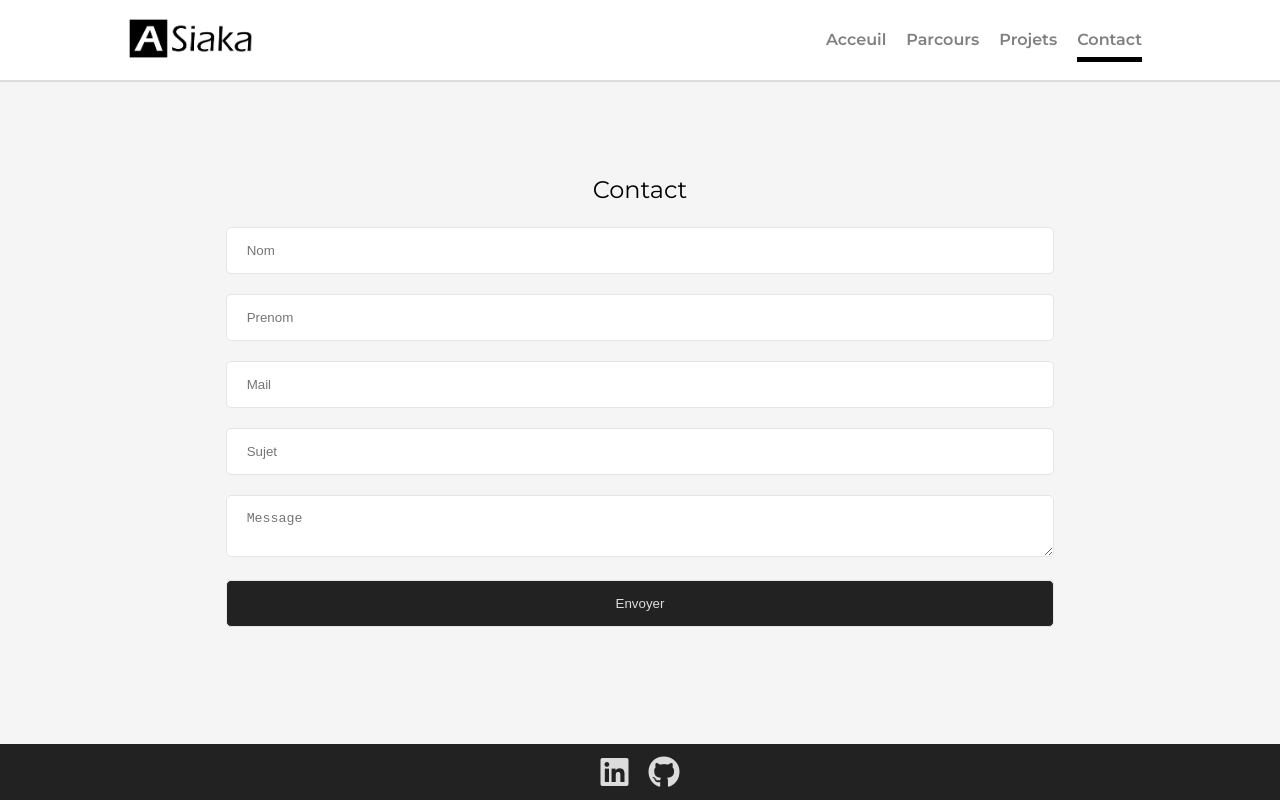
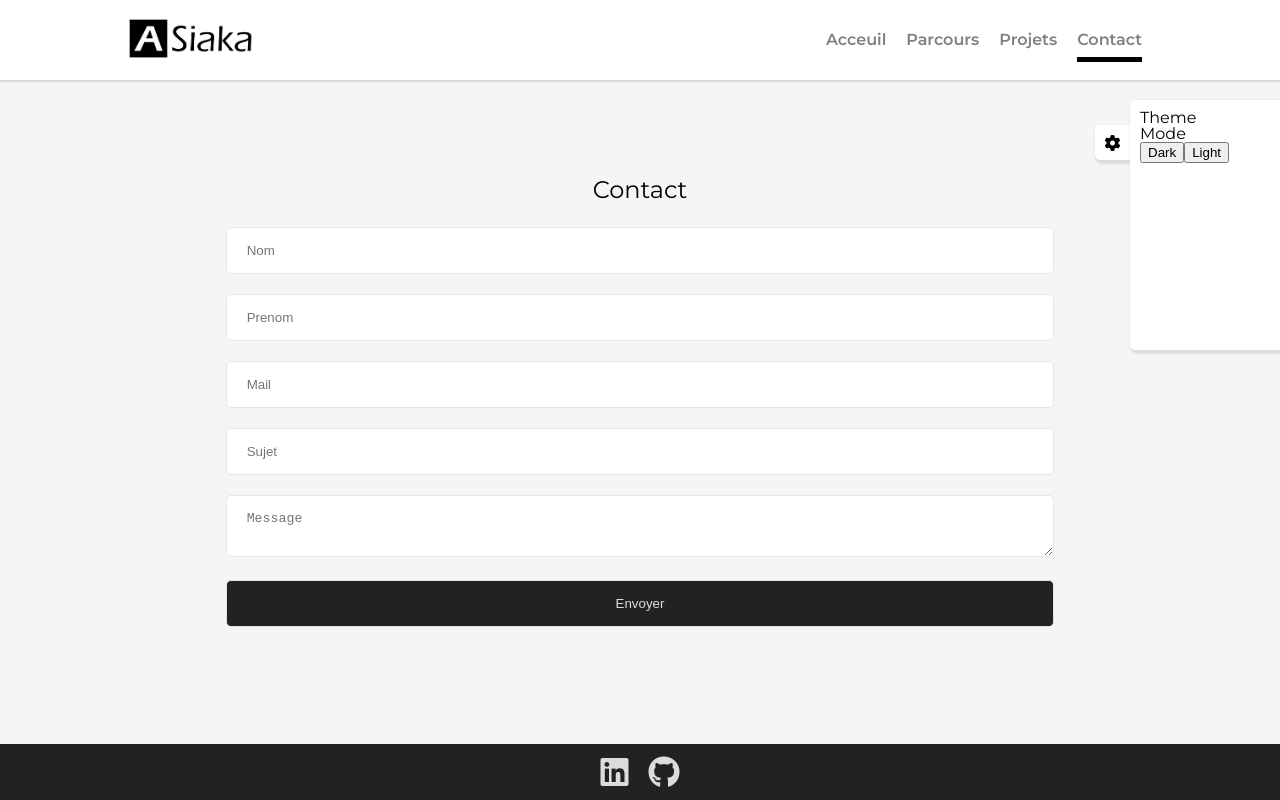
Before and after one commit to ASiaka/Portfolio, a React (Create React App) app: page /contact in a window 1280 px wide. Built offline with nearby package versions, Linux system fonts and the light colour scheme.

Commit message:
modif: formaulaire contact + theme

```diff
--- a/src/components/App/index.js
+++ b/src/components/App/index.js
@@ -3,6 +3,7 @@ import { Routes, Route } from 'react-router-dom';
 
 import Nav from '../Nav/Nav';
 import Footer from '../Footer/Footer';
+import Theme from '../Theme/Theme';
 import Acceuil from '../Acceuil/Acceuil';
 import Parcours from '../Parcours/Parcours';
 import Projets from '../Projets/Projets';
@@ -18,6 +19,7 @@ function App() {
   return (
     <div className="app">
       <Nav />
+      <Theme />
       <Routes>
         <Route path="/" element={<Acceuil />} />
         <Route path="/parcours" element={<Parcours {...parcoursData} />} />
--- a/src/components/Contact/Contact.js
+++ b/src/components/Contact/Contact.js
@@ -1,17 +1,80 @@
+import { useState } from 'react';
 import './contact.scss';
 
 function Contact() {
+  const [nom, setNom] = useState('');
+  const [prenom, setPrenom] = useState('');
+  const [mail, setMail] = useState('');
+  const [sujet, setSujet] = useState('');
+  const [message, setMessage] = useState('');
+
+
+  function handleChangeNom(event) {
+    setNom(event.currentTarget.value);
+  };
+  function handleChangePrenom(event) {
+    setPrenom(event.currentTarget.value);
+  };
+  function handleChangeMail(event) {
+    setMail(event.currentTarget.value);
+  };
+  function handleChangeSujet(event) {
+    setSujet(event.currentTarget.value);
+  };
+  function handleChangeMessage(event) {
+    setMessage(event.currentTarget.value);
+  };
+
+  console.log(nom);
+
   return (
     <main className="contact-container">
       <h1 className="contact-title">Contact</h1>
       <div className="contact-content">
         <form className="contact-form">
-          <input type="text" name="nom" value="" placeholder="Nom" className="contact-input" required></input>
-          <input type="text" name="prenom" value="" placeholder="Prenom" className="contact-input" required></input>
-          <input type="email" name="mail" value="" placeholder="Mail" className="contact-input" required></input>
-          <input type="text" name="sujet" value="" placeholder="Sujet" className="contact-input" required></input>
-          <textarea name="message" value="" placeholder="Message" className="contact-input" required></textarea>
-          <button type="submit" name="envoyer" className="contact-input" id="contact-button">Envoyer</button>
+          <input type="text"
+            name="nom"
+            placeholder="Nom"
+            className="contact-input"
+            required
+            value={nom}
+            onChange={handleChangeNom}
+          />
+          <input
+            type="text"
+            name="prenom"
+            placeholder="Prenom"
+            className="contact-input"
+            required
+            value={prenom}
+            onChange={handleChangePrenom}
+          />
+          <input type="email"
+            name="mail"
+            placeholder="Mail"
+            className="contact-input"
+            required
+            value={mail}
+            onChange={handleChangeMail}
+          />
+          <input type="text"
+            name="sujet"
+            placeholder="Sujet"
+            className="contact-input"
+            required
+            value={sujet}
+            onChange={handleChangeSujet}
+          />
+          <textarea
+            name="message"
+            placeholder="Message"
+            className="contact-input"
+            required
+            value={message}
+            onChange={handleChangeMessage}
+          />
+          <button type="submit"
+            name="envoyer" className="contact-input" id="contact-button">Envoyer</button>
         </form>
       </div>
     </main>
--- /dev/null
+++ b/src/components/Theme/Theme.js
@@ -0,0 +1,42 @@
+import { useState } from 'react';
+import './theme.scss';
+
+function Theme() {
+  const [openSetting, setOpenSetting] = useState(true);
+
+  function handleOpenSetting() {
+    if(openSetting === true) {
+      setOpenSetting(false)
+    }
+    else {
+      setOpenSetting(true)
+    }
+  }
+  console.log(openSetting);
+
+  return (
+    <div className="theme-container">
+      <div className="theme-content">
+        <i
+          className="fa-solid fa-gear"
+          onClick={handleOpenSetting}
+        />
+        <div className={openSetting ? "theme-setting" : "theme-setting hidden"}>
+          <p className="title-theme">Theme</p>
+          <div className="colors">
+            <div className="color black"/>
+            <div className="color blue"/>
+            <div className="color orange"/>
+          </div>
+          <p className="title-mode">Mode</p>
+          <div className="mode">
+            <button className="dark">Dark</button>
+            <button className="light">Light</button>
+          </div>
+        </div>
+      </div>
+    </div>
+  )
+}
+
+export default Theme;
--- /dev/null
+++ b/src/components/Theme/theme.scss
@@ -0,0 +1,42 @@
+.theme-container {
+  display: flex;
+  justify-content: center;
+  align-items: center;
+  position: fixed;
+  right: 0;
+  top: 100px;
+  z-index: 1;
+
+  .theme-content {
+    display: flex;
+
+    i {
+      width: 35px;
+      height: 35px;
+      display: flex;
+      justify-content: center;
+      align-items: center;
+      box-shadow: 2px 2px 2px 2px gainsboro;
+      border-radius: 5px 0 0 5px;
+      background-color: white;
+      margin-top: 25px;
+
+      // &:hover {
+      //   background-color: #222222;
+      //   color: white;
+      // }
+    }
+
+    .theme-setting {
+      width: 150px;
+      height: 250px;
+      background-color: white;
+      box-shadow: 2px 2px 2px 2px gainsboro;
+      border-radius: 5px 0 0 5px;
+      padding: 10px;
+    }
+    .hidden {
+      display: none;
+    }
+  }
+}
```
